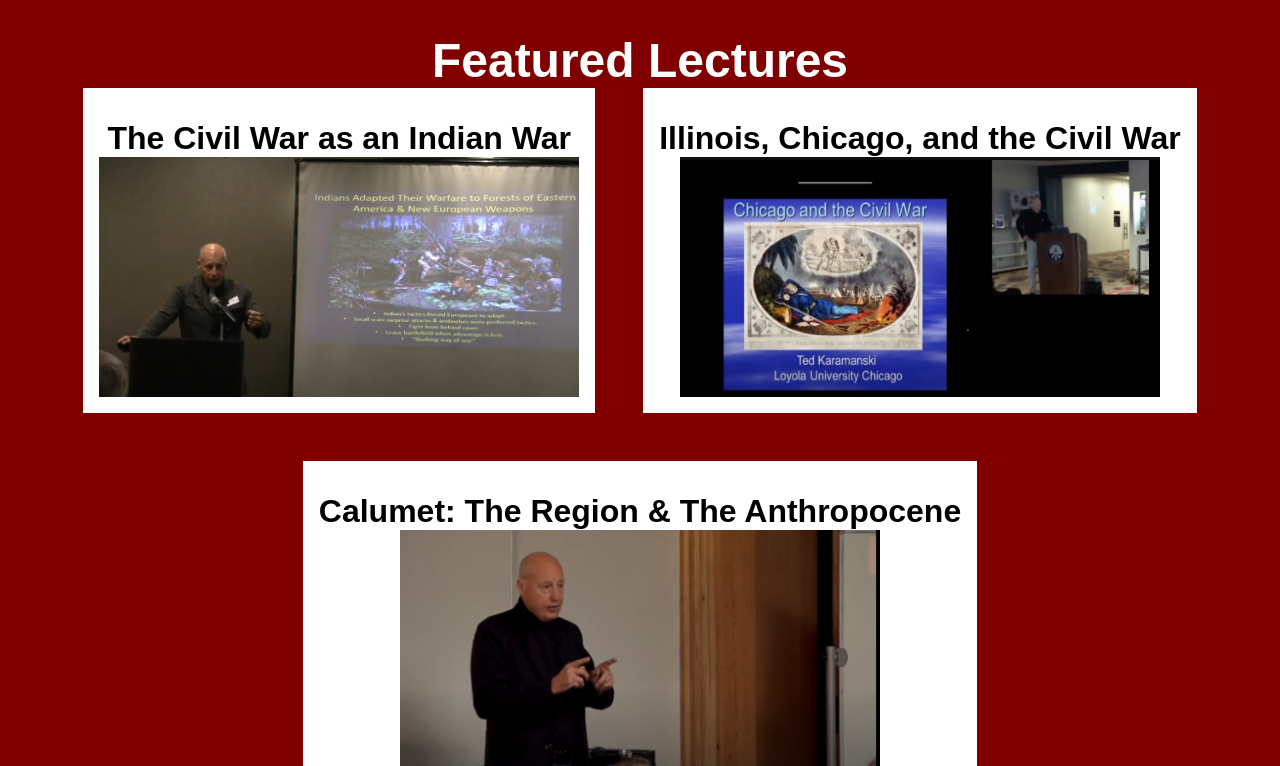
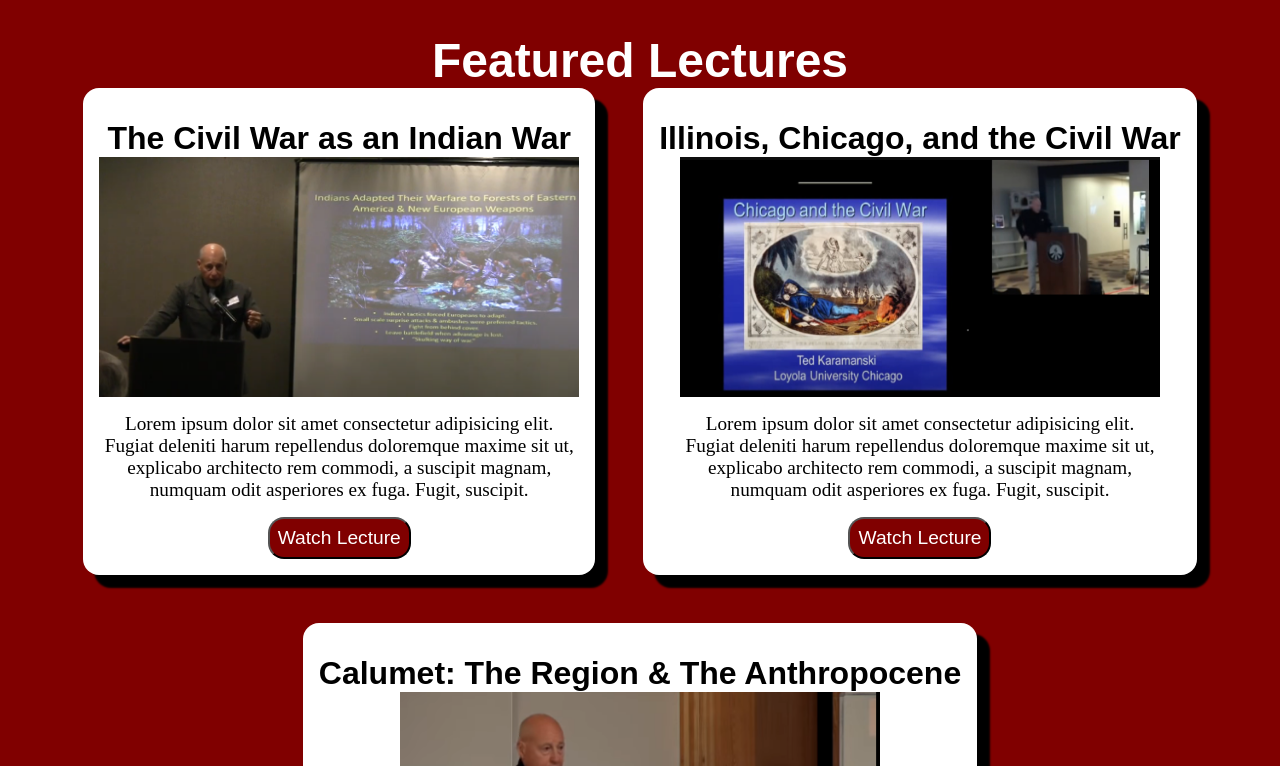
Before and after one commit to alecnissen/ted-personal-website, a React (Vite) app: page / in a window 1280 px wide. Shown: the part 2934-3700 px from the top of the page. Built offline with nearby package versions, Linux system fonts and the light colour scheme; a web font is replaced by a local one.

Commit message:
edited lecture cards

```diff
--- a/src/FeaturedLectures.jsx
+++ b/src/FeaturedLectures.jsx
@@ -13,29 +13,53 @@ export default function FeaturedLectures() {
       <h1>Featured Lectures</h1>
 
       <div className="featured-lectures-video-container">
-        <div className="featured-lecture-container">
+
+
+        {/* <div className="featured-lecture-container">
           <a href="https://www.youtube.com/watch?v=PElhjHIbyd0" target="_blank">
             <h1>The Civil War as an Indian War</h1>
           </a>
 
           <img src={img1} className="lecture-img-1-styles"></img>
-        </div>
+        </div> */}
 
-        <div className="featured-lecture-container">
-          <a href="https://www.youtube.com/watch?v=qh3JLgjEKkk&t=148s" target="_blank">
+        <Card className="featured-lecture-container">
+        <a href="https://www.youtube.com/watch?v=PElhjHIbyd0" target="_blank">
+            <h1>The Civil War as an Indian War</h1>
+          </a>
+          <img src={img1} className="lecture-img-2-styles"></img>
+
+          <Card.Body>
+            <p className='lecture-description-styles'>
+             Lorem ipsum dolor sit amet consectetur adipisicing elit. Fugiat deleniti harum repellendus doloremque maxime sit ut, explicabo architecto rem commodi, a suscipit magnam, numquam odit asperiores ex fuga. Fugit, suscipit.
+            </p>
+
+            <a href="https://www.youtube.com/watch?v=PElhjHIbyd0" target="_blank">
+            <button className='watch-lecture-btn-styles'>Watch Lecture</button>
+            </a>
+
+          </Card.Body>
+        </Card>
+
+
+        <Card className="featured-lecture-container">
+        <a href="https://www.youtube.com/watch?v=qh3JLgjEKkk&t=148s" target="_blank">
             <h1>Illinois, Chicago, and the Civil War</h1>
           </a>
+          <img src={img2} className="lecture-img-2-styles"></img>
 
-          <img src={img2} className="lecture-img-2-styles"></img>
-        </div>
+          <Card.Body>
+            <p className='lecture-description-styles'>
+             Lorem ipsum dolor sit amet consectetur adipisicing elit. Fugiat deleniti harum repellendus doloremque maxime sit ut, explicabo architecto rem commodi, a suscipit magnam, numquam odit asperiores ex fuga. Fugit, suscipit.
+            </p>
 
-        {/* <div className="featured-lecture-container">
-          <a href="https://www.youtube.com/watch?v=_7IKl0tDXEA&t=161s" target="_blank">
-            <h1>Calumet: The Region & The Anthropocene</h1>
-          </a>
+            <a href="https://www.youtube.com/watch?v=qh3JLgjEKkk&t=148s" target="_blank">
+            <button className='watch-lecture-btn-styles'>Watch Lecture</button>
+            </a>
 
-          <img src={img3} className="lecture-img-2-styles"></img>
-        </div> */}
+          </Card.Body>
+        </Card>
+
 
         <Card className="featured-lecture-container">
           <a href="https://www.youtube.com/watch?v=_7IKl0tDXEA&t=161s" target="_blank">
--- a/src/Styles/featured_lectures_styles.scss
+++ b/src/Styles/featured_lectures_styles.scss
@@ -66,6 +66,8 @@
     background-color: white;
     text-align: center;
     padding: 1rem;
+    border-radius: 1rem;
+    box-shadow: 12px 12px 2px 1px black;
     // width: 29rem;
 }
 
```
